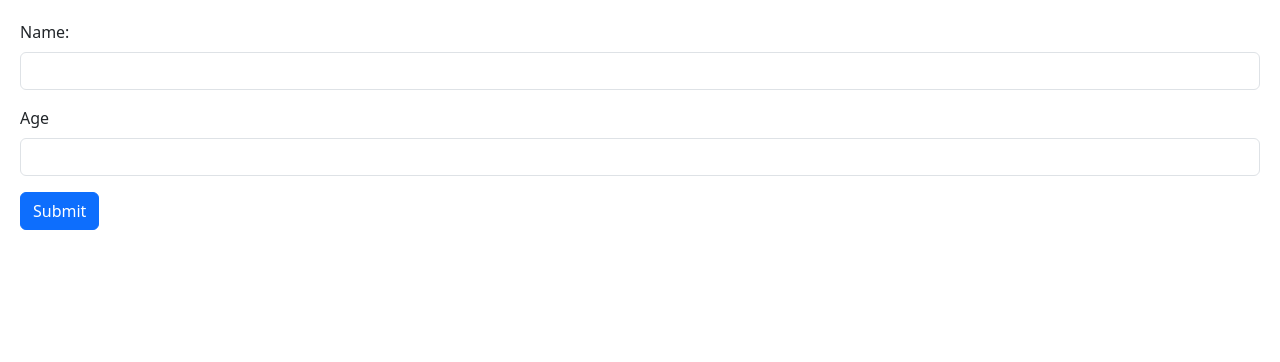
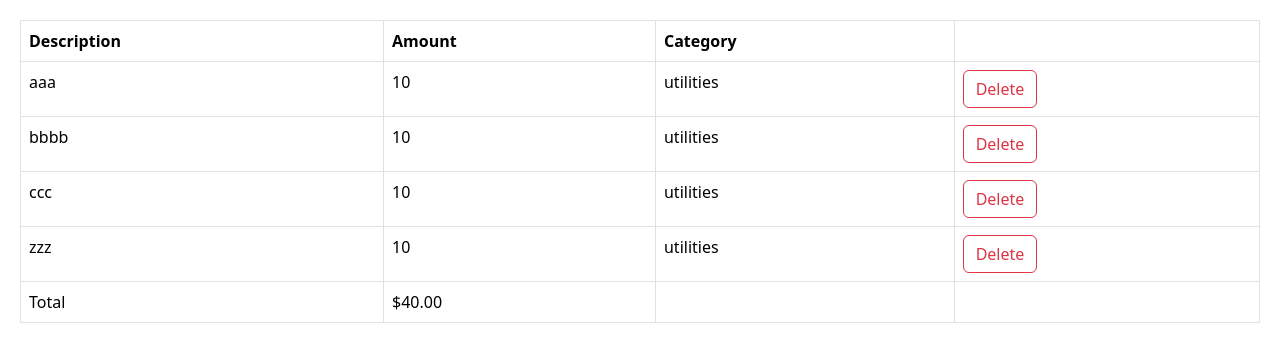
Before and after one commit to ddimkou/react-mosh-tutorial, a React (Vite) app: page / in a window 1280 px wide. Shown: the top 362 px of the page. Built offline with nearby package versions, Linux system fonts and the light colour scheme.

Commit message:
exercises

```diff
--- a/package.json
+++ b/package.json
@@ -15,7 +15,7 @@
     "react": "^18.2.0",
     "react-dom": "^18.2.0",
     "react-hook-form": "7.43",
-    "zod": "^3.20.6"
+    "zod": "^3.21.4"
   },
   "devDependencies": {
     "@types/react": "^18.0.37",
--- a/src/App.tsx
+++ b/src/App.tsx
@@ -1,10 +1,21 @@
-import React from "react";
-import Form from "./components/Form";
 import "./components/index.css";
+import ExpenseList from "./expense-tracker/components/ExpenseList";
+import { useState } from "react";
+
 const App = () => {
+  const [expenses, setExpenses] = useState([
+    { id: 1, description: "aaa", amount: 10, category: "utilities" },
+    { id: 2, description: "bbbb", amount: 10, category: "utilities" },
+    { id: 3, description: "ccc", amount: 10, category: "utilities" },
+    { id: 4, description: "zzz", amount: 10, category: "utilities" },
+  ]);
+
   return (
     <>
-      <Form />
+      <ExpenseList
+        expenses={expenses}
+        onDelete={(id) => setExpenses(expenses.filter((e) => e.id !== id))}
+      />
     </>
   );
 };
--- /dev/null
+++ b/src/expense-tracker/components/ExpenseList.tsx
@@ -0,0 +1,60 @@
+interface Expense {
+  id: number;
+  description: string;
+  amount: number;
+  category: string;
+}
+
+interface Props {
+  expenses: Expense[];
+  onDelete: (id: number) => void;
+}
+const ExpenseList = ({ expenses, onDelete }: Props) => {
+  if (expenses.length === 0) return;
+  return (
+    <>
+      <table className="table table-bordered">
+        <thead>
+          <tr>
+            <th>Description</th>
+            <th>Amount</th>
+            <th>Category</th>
+            <th></th>
+          </tr>
+        </thead>
+        <tbody>
+          {expenses.map((expense) => (
+            <tr key={expense.id}>
+              <td>{expense.description}</td>
+              <td>{expense.amount}</td>
+              <td>{expense.category}</td>
+              <td>
+                <button
+                  className="btn btn-outline-danger"
+                  onClick={() => onDelete(expense.id)}
+                >
+                  Delete
+                </button>
+              </td>
+            </tr>
+          ))}
+        </tbody>
+        <tfoot>
+          <tr>
+            <td>Total</td>
+            <td>
+              $
+              {expenses
+                .reduce((acc, expense) => expense.amount + acc, 0)
+                .toFixed(2)}
+            </td>
+            <td></td>
+            <td></td>
+          </tr>
+        </tfoot>
+      </table>
+    </>
+  );
+};
+
+export default ExpenseList;
```
Also changed, not shown: 1 other file (tests, documents, lock files or other folders).
